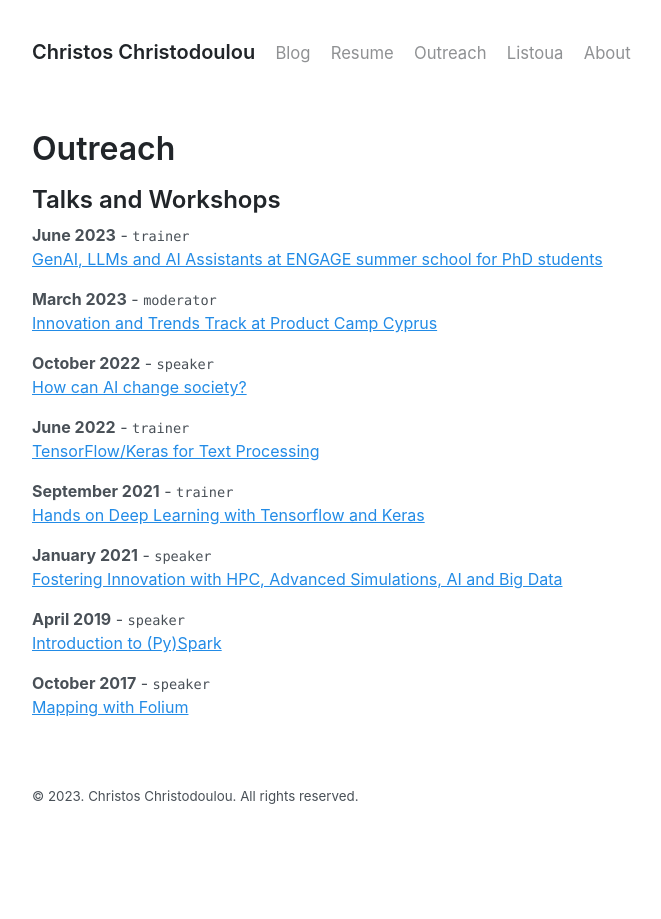
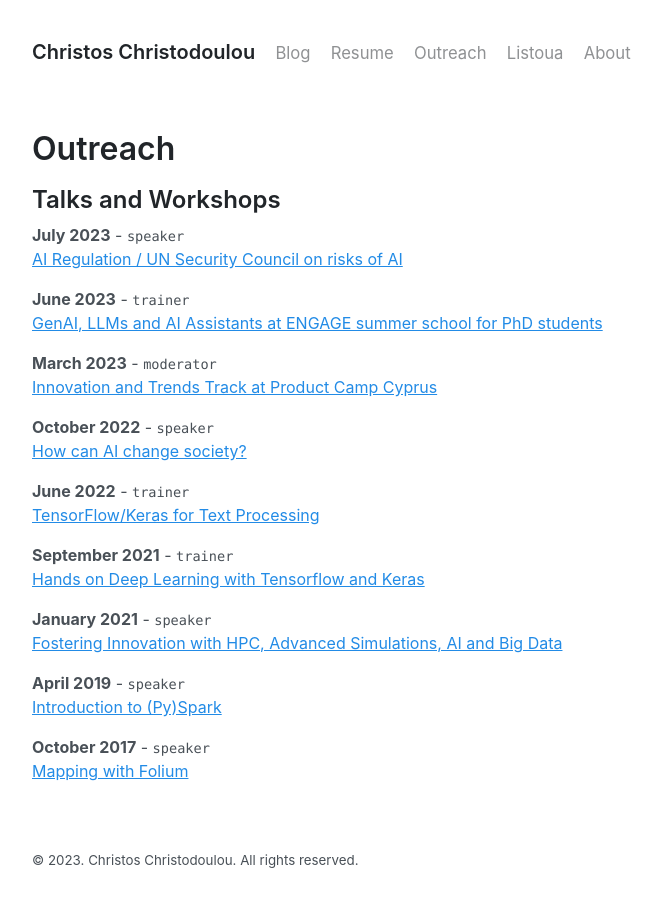
Before and after one commit to chr7stos/chr7stos.github.io, a Jekyll site: the page built from _pages/outreach.md, in a window 1280 px wide. Shown: the whole page, without its empty margins (272-933 px from the left). Built offline with Jekyll 4.4.1, drawn with Linux system fonts in a browser that asks for light colours.

Commit message:
Update outreach.md

```diff
--- a/_pages/outreach.md
+++ b/_pages/outreach.md
@@ -6,6 +6,9 @@ permalink: /outreach
 
 
 ## Talks and Workshops
+
+__July 2023__ - `speaker`
+[AI Regulation / UN Security Council on risks of AI]()
 
 __June 2023__ - `trainer`
 [GenAI, LLMs and AI Assistants at ENGAGE summer school for PhD students]()
```
